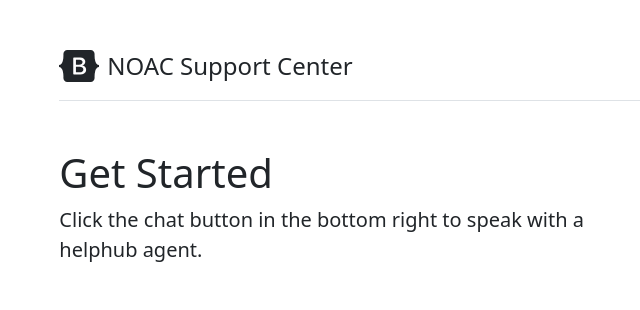
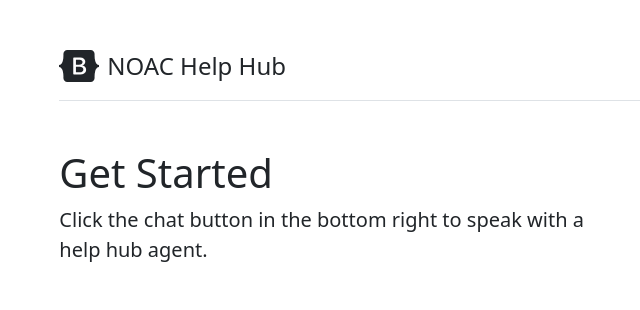
Before and after one commit to chaddblanchard/oa-jira-chat-test, a plain HTML site: page index.html in a window 1280 px wide. Shown: the top 310 px of the page, without its empty margins (170-810 px from the left). Drawn offline with Linux system fonts and the light colour scheme.

Commit message:
Update index.html

```diff
--- a/index.html
+++ b/index.html
@@ -6,7 +6,7 @@
     <meta name="description" content="">
     <meta name="author" content="Mark Otto, Jacob Thornton, and Bootstrap contributors">
     <meta name="generator" content="Hugo 0.98.0">
-    <title>Starter Template · Bootstrap v5.2</title>
+    <title>NOAC Help Hub</title>
 
     <link rel="canonical" href="https://getbootstrap.com/docs/5.2/examples/starter-template/">
 
@@ -79,13 +79,13 @@
   <header class="d-flex align-items-center pb-3 mb-5 border-bottom">
     <a href="/" class="d-flex align-items-center text-dark text-decoration-none">
       <svg xmlns="http://www.w3.org/2000/svg" width="40" height="32" class="me-2" viewBox="0 0 118 94" role="img"><title>Bootstrap</title><path fill-rule="evenodd" clip-rule="evenodd" d="M24.509 0c-6.733 0-11.715 5.893-11.492 12.284.214 6.14-.064 14.092-2.066 20.577C8.943 39.365 5.547 43.485 0 44.014v5.972c5.547.529 8.943 4.649 10.951 11.153 2.002 6.485 2.28 14.437 2.066 20.577C12.794 88.106 17.776 94 24.51 94H93.5c6.733 0 11.714-5.893 11.491-12.284-.214-6.14.064-14.092 2.066-20.577 2.009-6.504 5.396-10.624 10.943-11.153v-5.972c-5.547-.529-8.934-4.649-10.943-11.153-2.002-6.484-2.28-14.437-2.066-20.577C105.214 5.894 100.233 0 93.5 0H24.508zM80 57.863C80 66.663 73.436 72 62.543 72H44a2 2 0 01-2-2V24a2 2 0 012-2h18.437c9.083 0 15.044 4.92 15.044 12.474 0 5.302-4.01 10.049-9.119 10.88v.277C75.317 46.394 80 51.21 80 57.863zM60.521 28.34H49.948v14.934h8.905c6.884 0 10.68-2.772 10.68-7.727 0-4.643-3.264-7.207-9.012-7.207zM49.948 49.2v16.458H60.91c7.167 0 10.964-2.876 10.964-8.281 0-5.406-3.903-8.178-11.425-8.178H49.948z" fill="currentColor"></path></svg>
-      <span class="fs-4">NOAC Support Center</span>
+      <span class="fs-4">NOAC Help Hub</span>
     </a>
   </header>
 
   <main>
     <h1>Get Started</h1>
-    <p class="fs-5 col-md-8">Click the chat button in the bottom right to speak with a helphub agent.</p>
+    <p class="fs-5 col-md-8">Click the chat button in the bottom right to speak with a help hub agent.</p>
 
 <!--     <div class="mb-5">
       <a href="#" class="btn btn-danger btn-lg px-4">Get Support</a>
```
